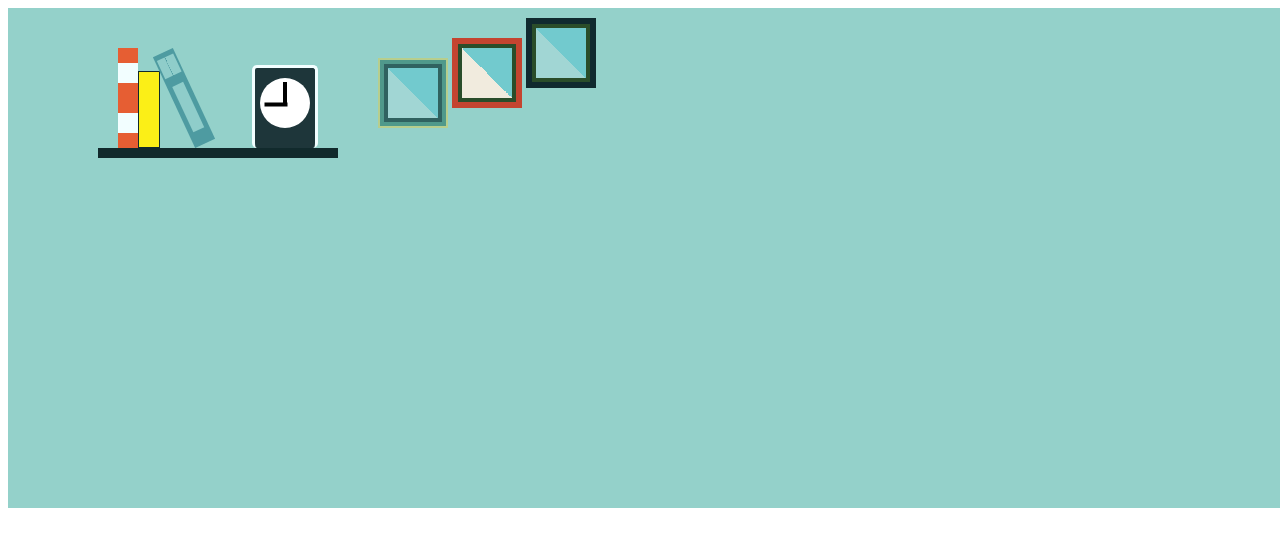
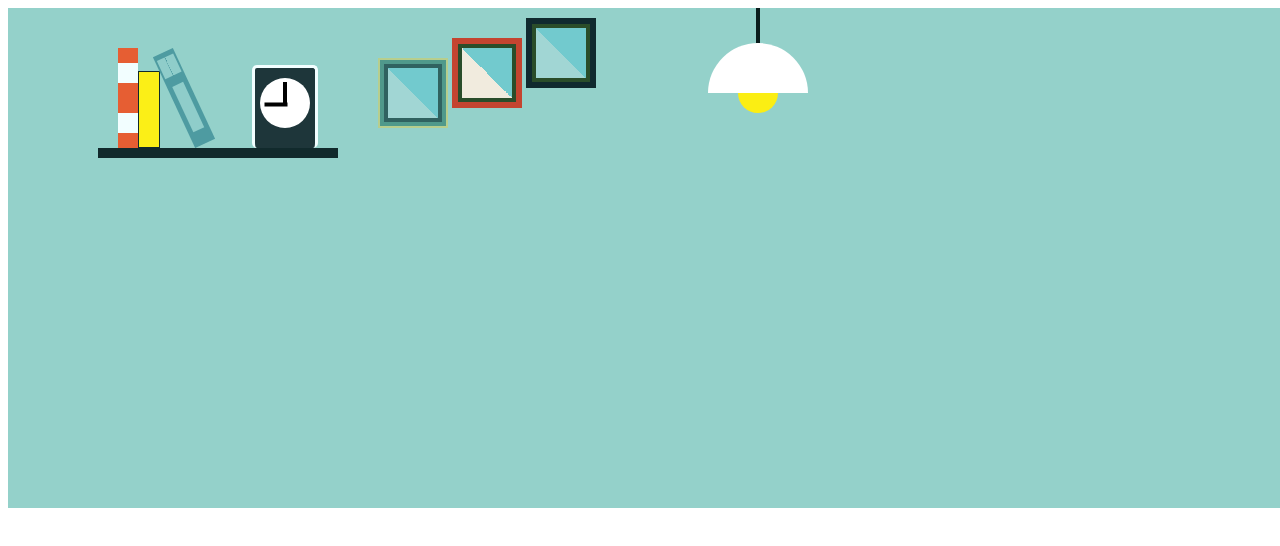
Before and after one commit to NahlaGalal/Twitter-banner, a plain HTML site: page index.html in a window 1280 px wide. Shown: the top 546 px of the page. Drawn offline with Linux system fonts and the light colour scheme.

Commit message:
Add lamp

```diff
--- a/index.html
+++ b/index.html
@@ -30,6 +30,9 @@
       <div class="frame frame-2"></div>
       <div class="frame frame-3"></div>
     </div>
+
+    <!-- Lamp -->
+    <div class="lamp"></div>
   </div>
 </body>
 </html>
--- a/style.css
+++ b/style.css
@@ -149,3 +149,39 @@
 .frame-3 {
   box-shadow: 0 0 0 4px #2a4d2a, 0 0 0 10px #102a2f;
 }
+
+/* ----------------------------- */
+/* Lamp */
+.lamp {
+  position: absolute;
+  left: 50%;
+  top: 35px;
+  transform: translateX(-50%);
+  width: 100px;
+  height: 50px;
+  border-radius: 100px 100px 0 0;
+  background-color: #fff;
+}
+
+.lamp::after,
+.lamp::before {
+  position: absolute;
+  content: "";
+  left: 50%;
+  transform: translateX(-50%);
+}
+
+.lamp::before {
+  width: 4px;
+  height: 35px;
+  background-color: #0b1d1d;
+  top: -35px;
+}
+
+.lamp::after {
+  width: 40px;
+  height: 20px;
+  border-radius: 0 0 40px 40px;
+  background: #fbee13;
+  bottom: -20px;
+}
```
